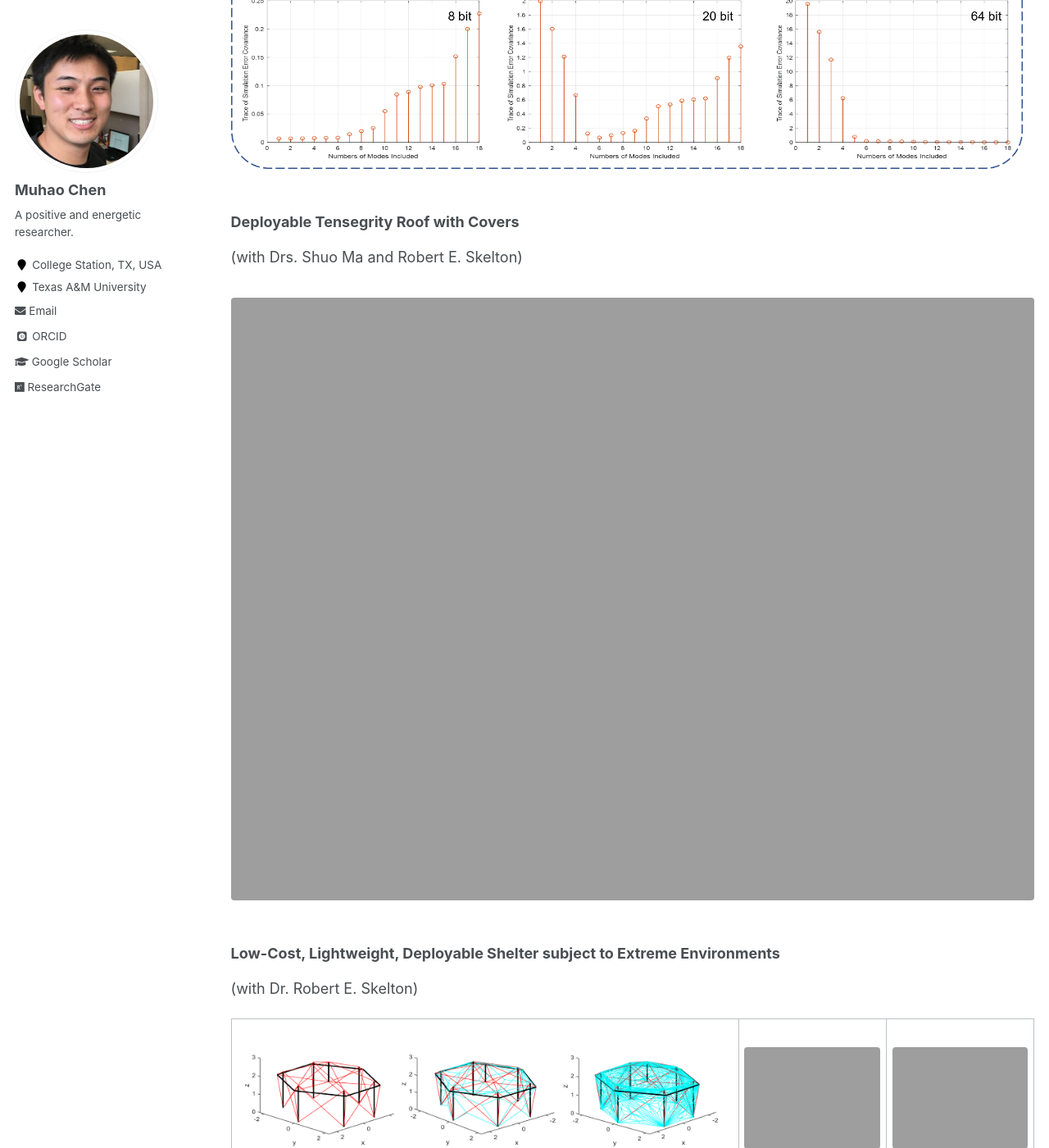
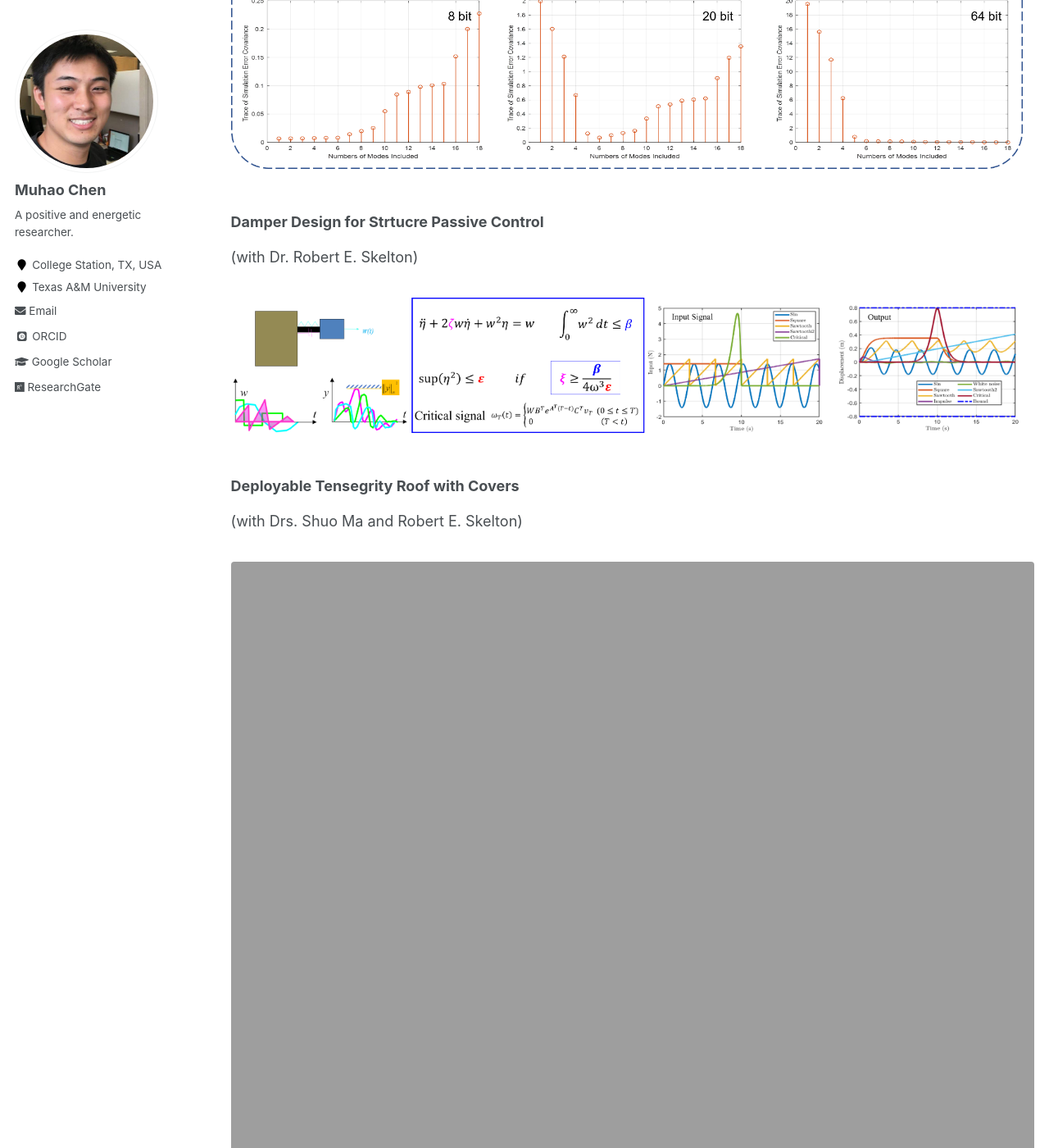
Before and after one commit to Muhao-Chen/muhao-chen.github.io, a Jekyll site: the page built from _pages/research.md, in a window 1280 px wide and 1400 px high, scrolled down 4404 px. Shown: the whole window at 82% size. Built offline with Jekyll 4.4.1, drawn with Linux system fonts in a browser that asks for light colours; some web fonts are replaced; some of the changed text lies outside the part shown.

Commit message:
Update research.md

```diff
--- a/_pages/research.md
+++ b/_pages/research.md
@@ -139,6 +139,11 @@ All my research mainly focuses on three topics: 1) Integrating Structure and Con
 <figure><img src="{{ site.url }}/images/rffi/model_error.png" width="800"/></figure>
 
 
+### Damper Design for Strtucre Passive Control
+(with Dr. Robert E. Skelton)
+
+<figure><img src="{{ site.url }}/images/rffi/Passive_ctrl.png" width="800"/></figure>
+
 ### Deployable Tensegrity Roof with Covers
 (with Drs. Shuo Ma and Robert E. Skelton)
 <figure><img src="{{ site.url }}/images/rffi/Tenseg_Roof.png" width="800"/></figure>
@@ -155,10 +160,7 @@ All my research mainly focuses on three topics: 1) Integrating Structure and Con
 </tr>
 </table>
 
-### Damper Design for Strtucre Passive Control
-(with Dr. Robert E. Skelton)
 
-<figure><img src="{{ site.url }}/images/rffi/Passive_ctrl.png" width="800"/></figure>
 
 ### Electromagnetic Lunar Launcher
 (with Drs. Xiaowen Su, Manoranjan Majji, Robert E. Skelton)
```
